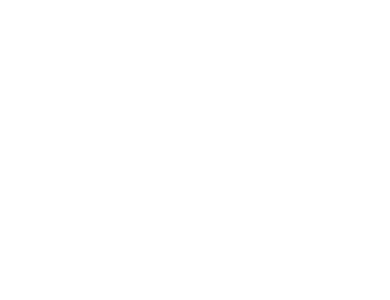
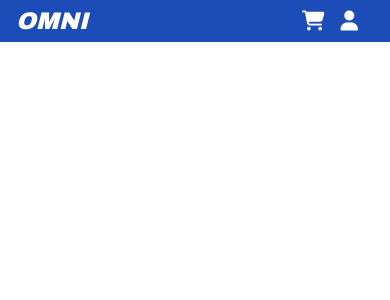
Before and after one commit to esteban-genty/boutique-en-ligne, a PHP site: page / in a window 390 px wide. Before the commit the part shown is empty. Shown: the top 300 px of the page. Run offline with PHP 8.4, Linux system fonts and the light colour scheme.

Commit message:
header / footer ok / responsive header burger menu

```diff
--- a/index.php
+++ b/index.php
@@ -1,22 +1,43 @@
 <!DOCTYPE html>
-<html lang="fr">
+<html lang="en">
 <head>
     <meta charset="UTF-8">
     <meta name="viewport" content="width=device-width, initial-scale=1.0">
-    <title>OMNI - boutique en ligne</title>
+    <title>OMNI</title>
+ <link rel="stylesheet" href="../boutique-en-ligne/public/assets/css/header.css">
+ <link rel="stylesheet" href="https://cdnjs.cloudflare.com/ajax/libs/font-awesome/6.7.2/css/all.min.css" integrity="sha512-..." crossorigin="anonymous" referrerpolicy="no-referrer" />
 
 
-    <!--------------------STYLE----------------------->
+</head>
+<body>
+
+<header>
+  <div class="header-container">
+    <div class="left-group">
+      <div class="logo">OMNI</div>
+      <button class="burger" aria-label="Menu" aria-expanded="false">
+        <span></span><span></span><span></span>
+      </button>
+      <nav class="main-nav">
+        <ul>
+          <li><a href="#">Homme</a></li>
+          <li><a href="#">Femme</a></li>
+        </ul>
+      </nav>
+    </div>
+
+    <div class="search-wrapper">
+      <input type="text" placeholder="Rechercher" aria-label="Recherche"/>
+    </div>
+
+    <div class="icons">
+      <a href="#" aria-label="Panier"><i class="fa-solid fa-cart-shopping"></i></a>
+      <a href="#" aria-label="Mon compte"><i class="fa-solid fa-user"></i></a>
+    </div>
+  </div>
+</header>
 
 
 
-
-
-
-
-    <!------------------sSCRIPT----------------------->
-</head>
-<body>
-
 </body>
 </html>
```
Also changed, not shown: public/assets/css/footer.css (added), public/assets/css/header.css (added).
